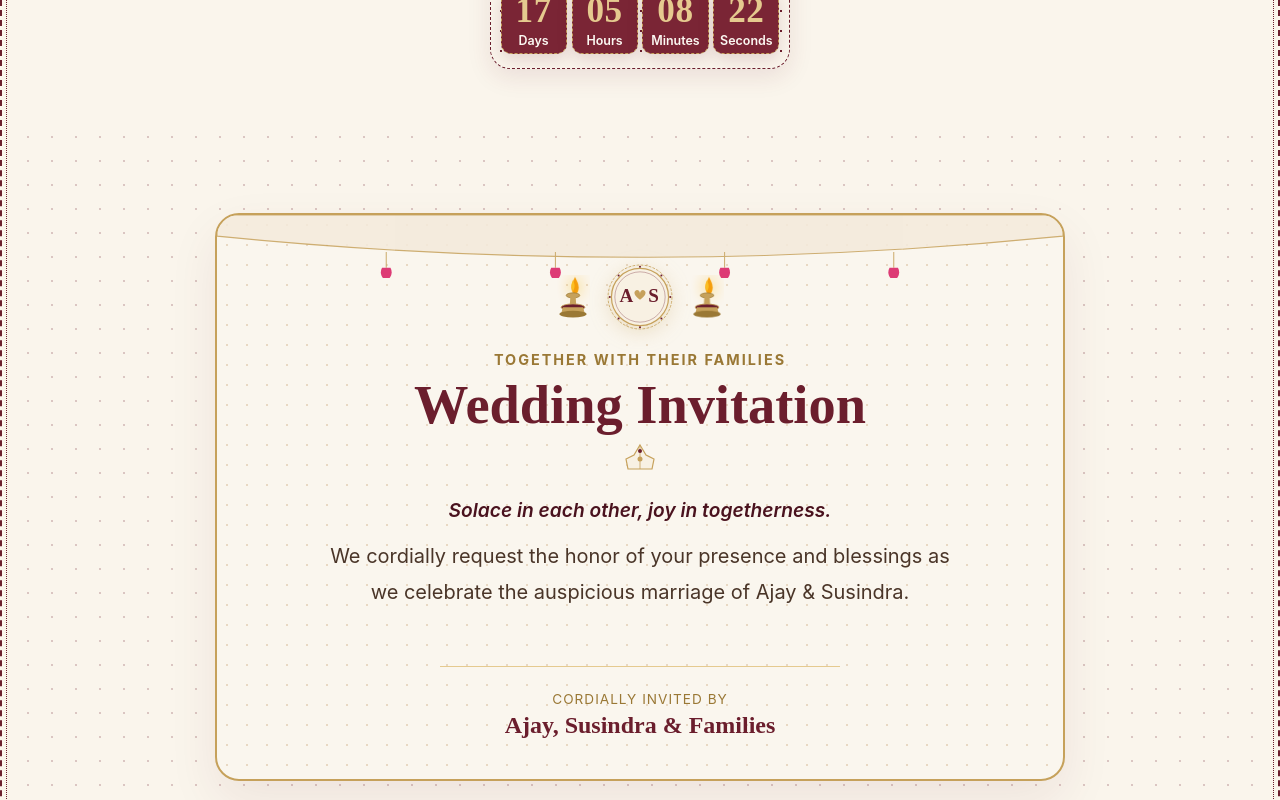
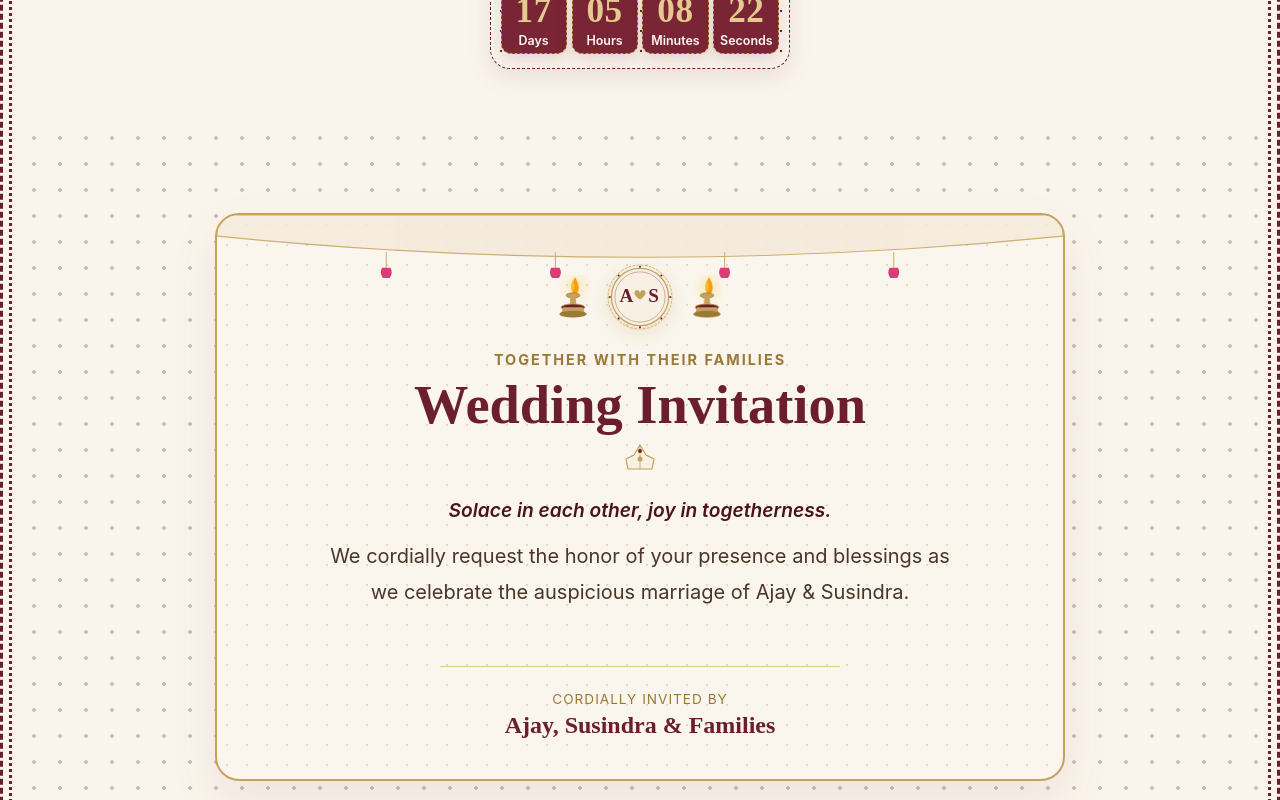
Before and after one commit to RithikaSaravanakumar/ajay-susiwedding, a React app in the folder frontend/: page / in a window 1280 px wide. Shown: the part 1120-1920 px from the top of the page. Built offline with nearby package versions, Linux system fonts and the light colour scheme; the HTML template or start-up script is replaced by a standard one.

Commit message:
Increase size and prominence of side dashed and dotted border lines and card background dots

```diff
--- a/frontend/src/index.css
+++ b/frontend/src/index.css
@@ -73,12 +73,12 @@ body.lang-en h4 {
   min-height: 100vh;
   overflow-x: hidden !important;
   position: relative;
-  border-left: 2px dashed var(--color-maroon) !important;
-  border-right: 2px dashed var(--color-maroon) !important;
+  border-left: 3.5px dashed var(--color-maroon) !important;
+  border-right: 3.5px dashed var(--color-maroon) !important;
   border-top: none !important;
   border-bottom: none !important;
-  padding-left: 14px;
-  padding-right: 14px;
+  padding-left: 18px;
+  padding-right: 18px;
   box-sizing: border-box;
 }
 
@@ -88,10 +88,10 @@ body.lang-en h4 {
   position: absolute;
   top: 0;
   bottom: 0;
-  left: 4px;
-  right: 4px;
-  border-left: 1.5px dotted var(--color-maroon) !important;
-  border-right: 1.5px dotted var(--color-maroon) !important;
+  left: 6px;
+  right: 6px;
+  border-left: 3px dotted var(--color-maroon) !important;
+  border-right: 3px dotted var(--color-maroon) !important;
   border-top: none !important;
   border-bottom: none !important;
   pointer-events: none;
@@ -110,7 +110,7 @@ section,
   scroll-margin-top: 85px !important;
 }
 
-/* Subtle Decorative Background Dots ONLY in Specific Mid-Section Card Blocks */
+/* Prominent Decorative Background Dots in Specific Mid-Section Card Blocks */
 #story,
 #invitation,
 #couple,
@@ -118,8 +118,8 @@ section,
 #gallery,
 .story-main-section,
 .countdown-section {
-  background-image: radial-gradient(rgba(107, 30, 45, 0.22) 1.2px, transparent 1.2px) !important;
-  background-size: 24px 24px !important;
+  background-image: radial-gradient(rgba(107, 30, 45, 0.28) 2px, transparent 2px) !important;
+  background-size: 26px 26px !important;
 }
 
 /* Completely Clean Background for Hero, Quotes, Header, RSVP, & End of Screen (Footer) */
```
